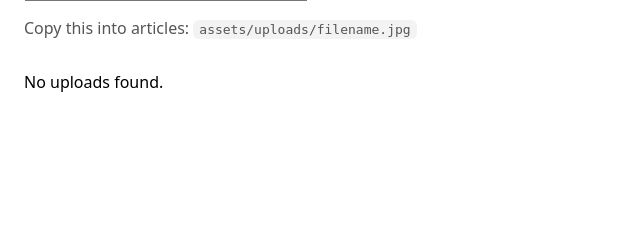
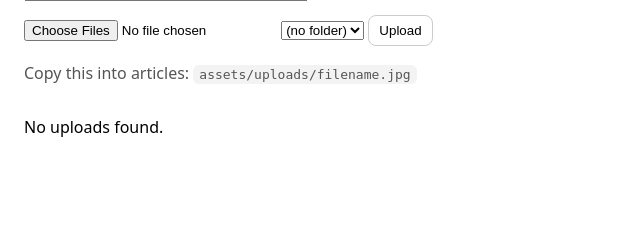
Before and after one commit to HAFS-Herald/hafs-herald-website, a Flask app: template backend/templates/admin_media.html in a window 1280 px wide. Shown: the part 122-354 px from the top of the page, without its empty margins (0-640 px from the left). Run offline with Flask 3, Linux system fonts and the light colour scheme; the template is opened without the code that fills it, so the values that code supplies are empty.

Commit message:
Update admin_media.html
media upload

```diff
--- a/backend/templates/admin_media.html
+++ b/backend/templates/admin_media.html
@@ -35,6 +35,18 @@
 
     <span class="badge">Max upload policy: {{ max_mb }}MB</span>
   </div>
+
+  <form method="post" action="/admin/media/upload" enctype="multipart/form-data" style="margin: 12px 0;">
+    <input type="hidden" name="csrf" value="{{ csrf }}" />
+    <input type="file" name="files" multiple accept="image/*" />
+    <select name="folder">
+      <option value="">(no folder)</option>
+      <option value="covers">covers</option>
+      <option value="inline">inline</option>
+      <option value="staff">staff</option>
+    </select>
+    <button class="btn" type="submit">Upload</button>
+  </form>
 
   <p style="color:#555;">
     Copy this into articles: <code>assets/uploads/filename.jpg</code>
```
